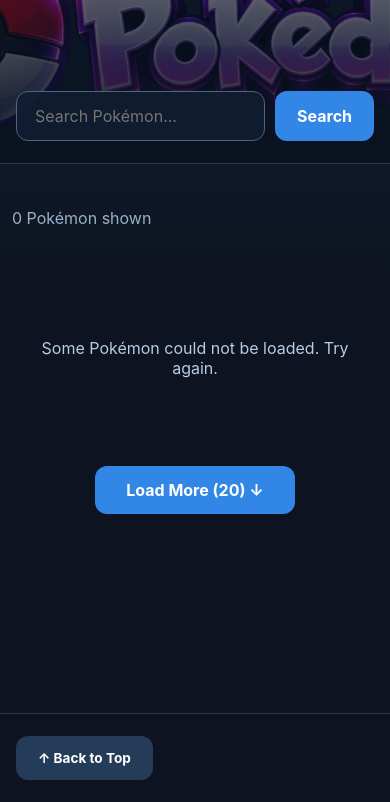
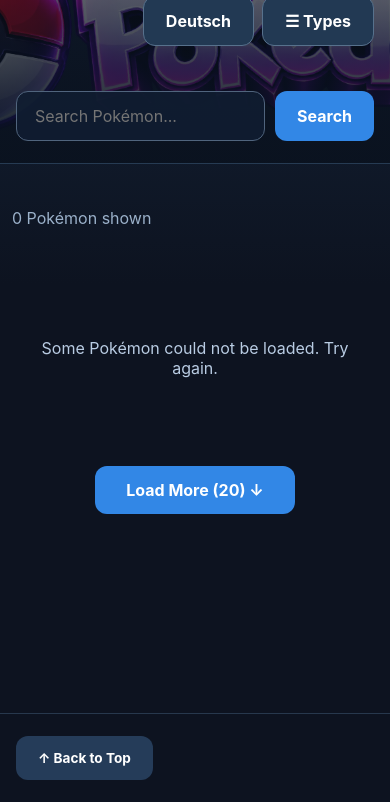
Before and after one commit to onuronanmis/Pokedex, a plain HTML site: page index.html in a window 390 px wide. Shown: the part 96-898 px from the top of the page. Drawn offline with Linux system fonts and the light colour scheme; no server answers.

Commit message:
add language button to header

```diff
--- a/index.html
+++ b/index.html
@@ -23,9 +23,12 @@
                 <input data-id="search-input" id="searchInput" class="search-input" type="search" placeholder="Search Pokémon..." aria-label="Search Pokémon" autocomplete="off">
                 <button data-id="search-button" id="searchButton" class="search-button" type="submit" aria-label="Search Pokémon" data-i18n="searchButton">Search</button>
             </form>
-            <div class="menu-wrap">
-                <button class="menu-button" id="menuButton" aria-label="Filter by Pokémon type" aria-expanded="false" aria-controls="typeMenu" type="button">☰ <span data-i18n="typesButton">Types</span></button>
-                <div class="type-menu" id="typeMenu" hidden><p data-i18n="typeMenuTitle">FILTER BY TYPE</p><div id="typeOptions" class="type-options"></div></div>
+            <div class="header-actions">
+                <button class="language-button" id="language-button" type="button" data-i18n="languageButton">Deutsch</button>
+                <div class="menu-wrap">
+                    <button class="menu-button" id="menuButton" aria-label="Filter by Pokémon type" aria-expanded="false" aria-controls="typeMenu" type="button">☰ <span data-i18n="typesButton">Types</span></button>
+                    <div class="type-menu" id="typeMenu" hidden><p data-i18n="typeMenuTitle">FILTER BY TYPE</p><div id="typeOptions" class="type-options"></div></div>
+                </div>
             </div>
         </div>
     </header>
--- a/script.js
+++ b/script.js
@@ -204,5 +204,6 @@ function initEvents() {
     $('pokemonDialog').addEventListener('click',handleDialogClick);
     $('pokemonDialog').addEventListener('close',()=>{document.body.classList.remove('dialog-open');currentPokemonId=null;dialogToken++;});
     $('backToTop').addEventListener('click',()=>window.scrollTo({top:0,behavior:'smooth'}));
+    $('language-button').addEventListener('click', toggleLanguage);
     document.addEventListener('click',event=>{if(!event.target.closest('.menu-wrap'))toggleTypeMenu(false);});
 }
--- a/scripts/i18n.js
+++ b/scripts/i18n.js
@@ -45,6 +45,11 @@ function applyStaticTexts() {
     $('searchInput').placeholder = translateText('searchPlaceholder');
 }
 
+function toggleLanguage() {
+    localStorage.setItem(LANGUAGE_KEY, currentLanguage === 'en' ? 'de' : 'en');
+    location.reload();
+}
+
 function findGermanName(names) {
     return names.find(entry => entry.language.name === 'de')?.name;
 }
--- a/style.css
+++ b/style.css
@@ -70,6 +70,24 @@ body {
 .menu-button {
   background: #223953;
   border: 1px solid #57718c;
+  white-space: nowrap;
+}
+.header-actions {
+  display: flex;
+  align-items: center;
+  gap: 8px;
+  margin-left: auto;
+}
+.header-actions .menu-wrap {
+  margin-left: 0;
+}
+.language-button {
+  border: 1px solid #57718c;
+  border-radius: 12px;
+  background: #223953;
+  color: white;
+  font-weight: 700;
+  padding: 14px 22px;
   white-space: nowrap;
 }
 .type-menu {
```
